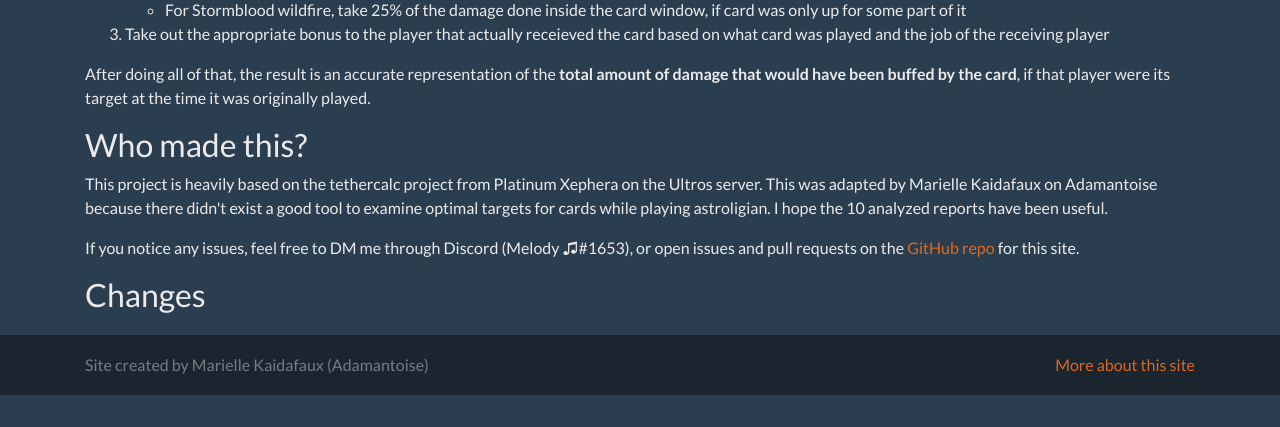
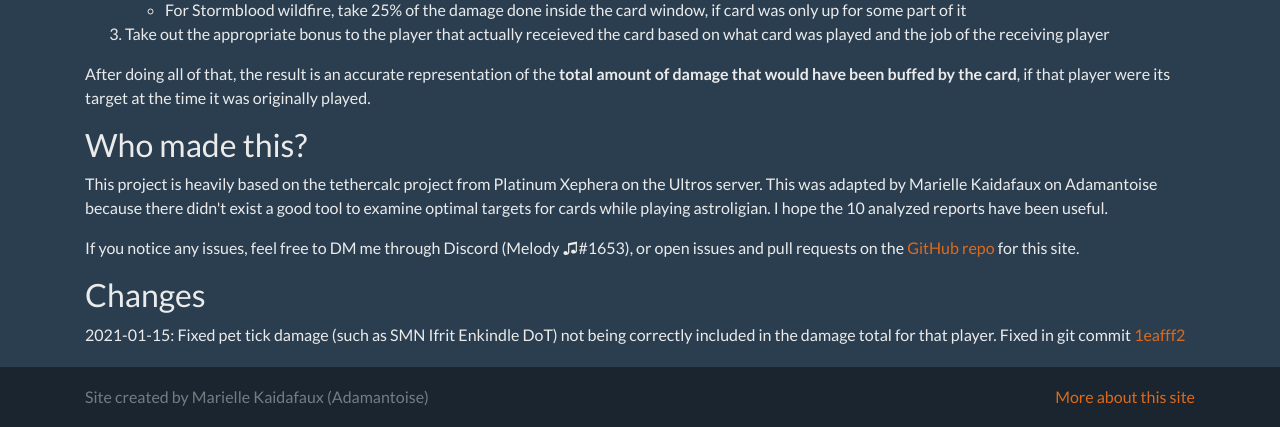
Before and after one commit to meldontaragon/astcardcalc, a Flask app: page /about in a window 1280 px wide. Shown: the part 575-1002 px from the top of the page. Before the commit the page ends 970 px from the top, so only its background shows below. Run offline with Flask 2, Linux system fonts and the light colour scheme; tables that the repository leaves empty hold one stand-in row (values such as "Sample post"); some libraries are stand-ins or nearby versions.

Commit message:
Updated about page with pet fix

```diff
--- a/templates/about.html
+++ b/templates/about.html
@@ -41,4 +41,6 @@
 <p>If you notice any issues, feel free to DM me through Discord (Melody ♫#1653), or open issues and pull requests on the <a href="https://github.com/meldontaragon/astcardcalc">GitHub repo</a> for this site.</p>
 
 <h2>Changes</h2>
+
+<p>2021-01-15: Fixed pet tick damage (such as SMN Ifrit Enkindle DoT) not being correctly included in the damage total for that player. Fixed in git commit <a href="https://github.com/meldontaragon/astcardcalc/commit/1eafff25d498ff95ad170294967a1b98c32ef90d">1eafff2</a></p>
 {% endblock %}
```
